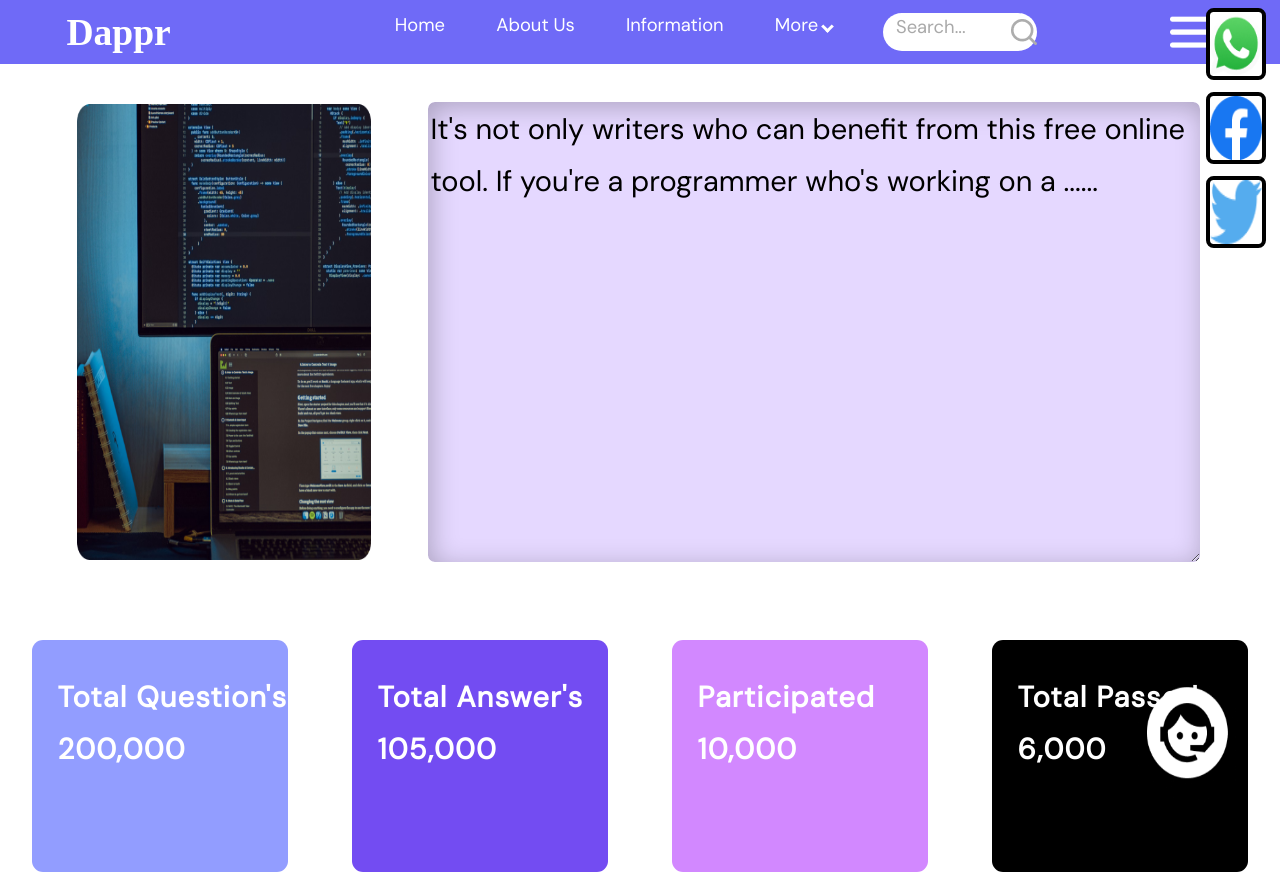
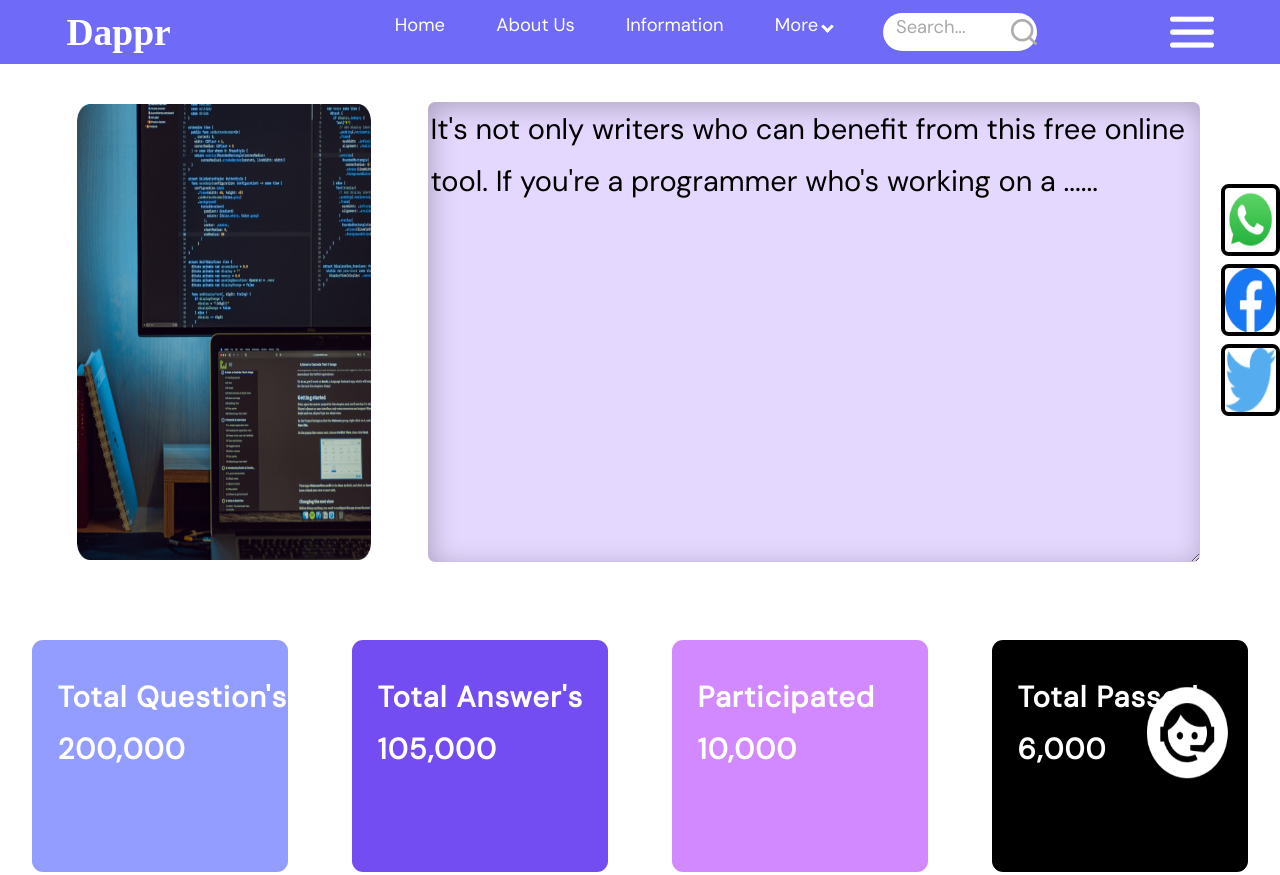
Before and after one commit to ShubhamUpadhyay-7/Dappr, a plain HTML site: page index.html in a window 1280 px wide. Shown: the top 875 px of the page. Drawn offline with Linux system fonts and the light colour scheme; a web font is replaced by a local one.

Commit message:
my changes

```diff
--- a/index.html
+++ b/index.html
@@ -28,16 +28,16 @@
         <img src="./images/Vector.png" />
     </nav>
     <div>
+        <div class="icons">
+            <img class="icons1" src="./images/logos_whatsapp-icon.png" />
+            <img class="icons2" src="./images/Vector (2).png" />
+            <img class="icons3" src="./images/Vector (1).png" />
+        </div>
         <div class="main-content">
             <div class="section1">
                 <img class="im" src="./images/image 4.png" />
                 <textarea
                     class="ta">It's not only writers who can benefit from this free online tool. If you're a programmer who's working on a ......</textarea>
-            </div>
-            <div class="icons">
-                <img class="icons1" src="./images/logos_whatsapp-icon.png" />
-                <img class="icons2" src="./images/Vector (2).png" />
-                <img class="icons3" src="./images/Vector (1).png" />
             </div>
         </div>
         <div class="section2">
--- a/styles.css
+++ b/styles.css
@@ -202,9 +202,11 @@ nav>img {
 
 .icons {
     position: sticky;
-    left: 94vw;
-    width: 8vw;
-    top: 87vh;
+    display: flex;
+    flex-direction: column;
+    top: 10vh;
+    float: right;
+    margin-top: 22vh;
 }
 
 .icons1,
```
